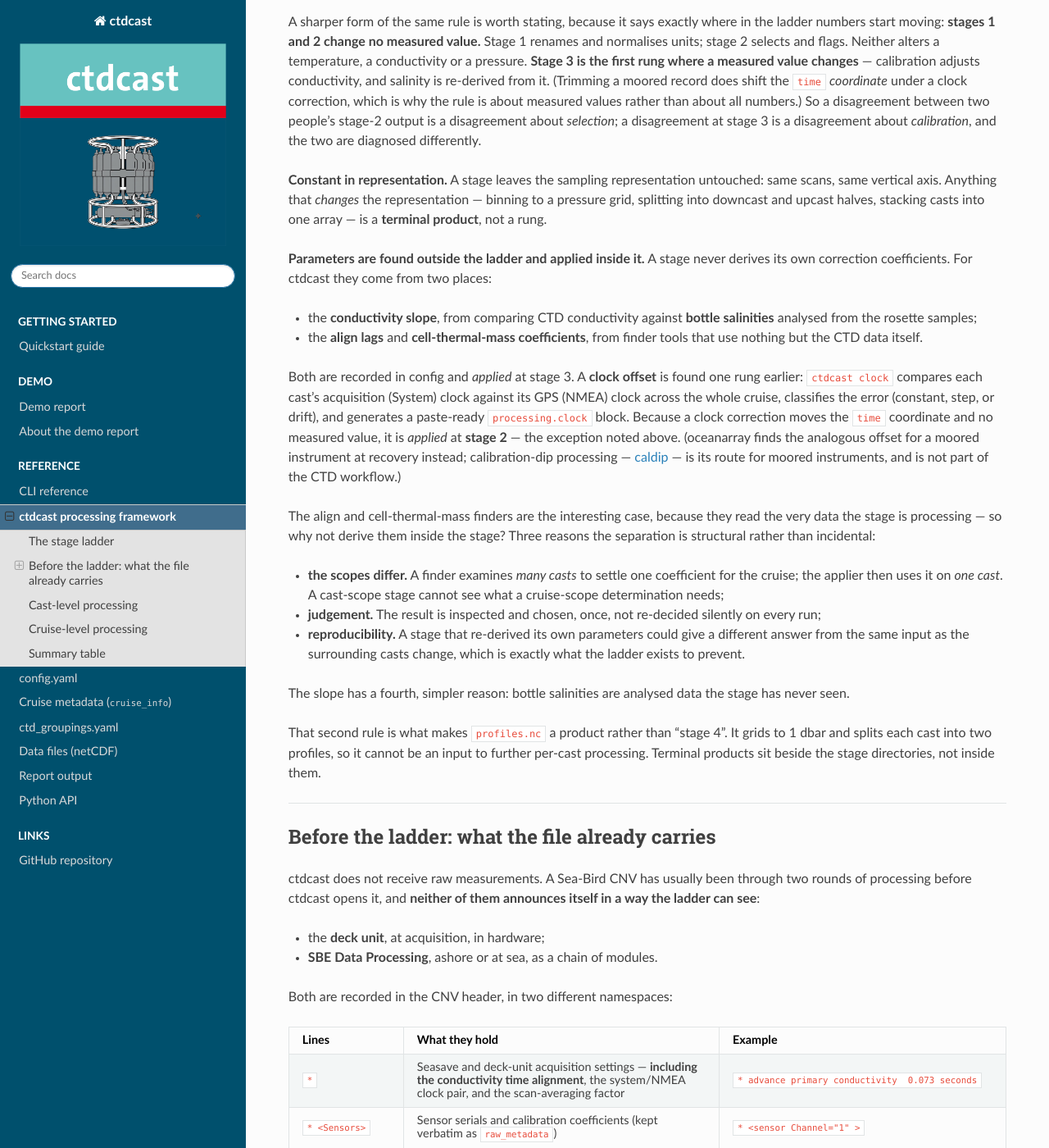
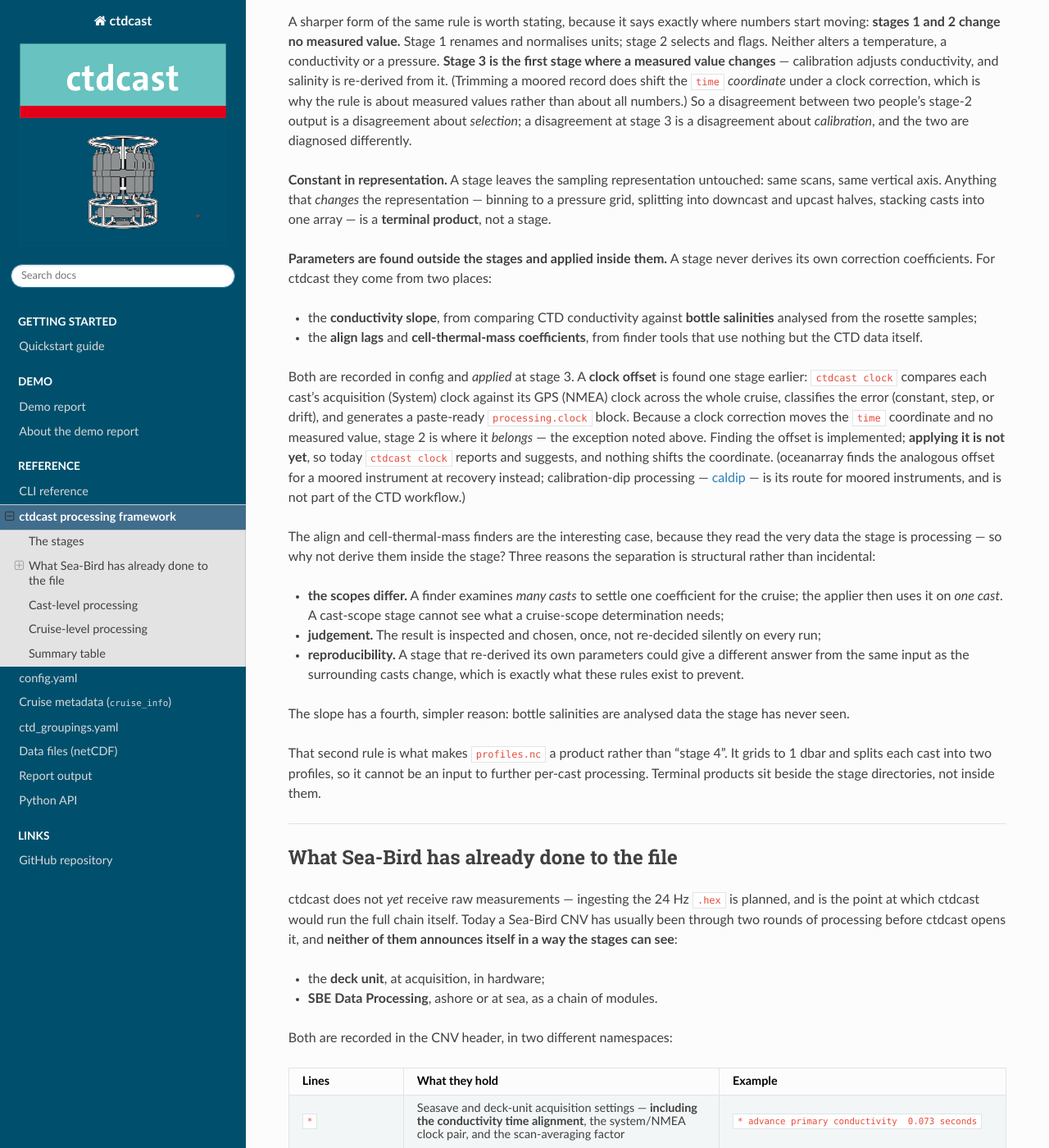
Before and after one commit to ocean-uhh/ctdcast, a Sphinx documentation site: the page built from docs/source/processing_framework.rst, in a window 1280 px wide and 1400 px high, scrolled down 855 px. Shown: the whole window at 82% size. Built offline with Sphinx 7.4.7 and the Read the Docs theme 3.1.0, drawn with Linux system fonts in a browser that asks for light colours; some of the changed text lies outside the part shown.

Commit message:
cleanup: docs

```diff
--- a/docs/source/processing_framework.rst
+++ b/docs/source/processing_framework.rst
@@ -32,8 +32,8 @@ profile already belongs to, so it indexes nothing.
 
 ----
 
-The stage ladder
-----------------
+The stages
+----------
 
 Two rules govern what may be a *stage* rather than a *product*:
 
@@ -43,9 +43,9 @@ those scans. This is why a later stage can always be re-run from an earlier one,
 and why the lineage on disk is meaningful rather than lossy.
 
 A sharper form of the same rule is worth stating, because it says exactly where
-in the ladder numbers start moving: **stages 1 and 2 change no measured value.**
+numbers start moving: **stages 1 and 2 change no measured value.**
 Stage 1 renames and normalises units; stage 2 selects and flags. Neither alters a
-temperature, a conductivity or a pressure. **Stage 3 is the first rung where a
+temperature, a conductivity or a pressure. **Stage 3 is the first stage where a
 measured value changes** — calibration adjusts conductivity, and salinity is
 re-derived from it. (Trimming a moored record does shift the ``time`` *coordinate*
 under a clock correction, which is why the rule is about measured values rather
@@ -56,9 +56,9 @@ about *calibration*, and the two are diagnosed differently.
 **Constant in representation.** A stage leaves the sampling representation
 untouched: same scans, same vertical axis. Anything that *changes* the
 representation — binning to a pressure grid, splitting into downcast and upcast
-halves, stacking casts into one array — is a **terminal product**, not a rung.
+halves, stacking casts into one array — is a **terminal product**, not a stage.
 
-**Parameters are found outside the ladder and applied inside it.** A stage never
+**Parameters are found outside the stages and applied inside them.** A stage never
 derives its own correction coefficients. For ctdcast they come from two places:
 
 - the **conductivity slope**, from comparing CTD conductivity against **bottle
@@ -67,11 +67,13 @@ derives its own correction coefficients. For ctdcast they come from two places:
   that use nothing but the CTD data itself.
 
 Both are recorded in config and *applied* at stage 3. A **clock offset** is found
-one rung earlier: ``ctdcast clock`` compares each cast's acquisition (System) clock
+one stage earlier: ``ctdcast clock`` compares each cast's acquisition (System) clock
 against its GPS (NMEA) clock across the whole cruise, classifies the error
 (constant, step, or drift), and generates a paste-ready ``processing.clock`` block.
-Because a clock correction moves the ``time`` coordinate and no measured value, it
-is *applied* at **stage 2** — the exception noted above. (oceanarray finds the
+Because a clock correction moves the ``time`` coordinate and no measured value,
+stage 2 is where it *belongs* — the exception noted above. Finding the offset is
+implemented; **applying it is not yet**, so today ``ctdcast clock`` reports and
+suggests, and nothing shifts the coordinate. (oceanarray finds the
 analogous offset for a moored instrument at recovery instead; calibration-dip
 processing — `caldip <https://github.com/ocean-uhh/caldip>`_ — is its route for
 moored instruments, and is not part of the CTD workflow.)
@@ -87,7 +89,7 @@ stage? Three reasons the separation is structural rather than incidental:
   silently on every run;
 - **reproducibility.** A stage that re-derived its own parameters could give a
   different answer from the same input as the surrounding casts change, which is
-  exactly what the ladder exists to prevent.
+  exactly what these rules exist to prevent.
 
 The slope has a fourth, simpler reason: bottle salinities are analysed data the
 stage has never seen.
@@ -99,12 +101,13 @@ directories, not inside them.
 
 ----
 
-Before the ladder: what the file already carries
-------------------------------------------------
+What Sea-Bird has already done to the file
+------------------------------------------
 
-ctdcast does not receive raw measurements. A Sea-Bird CNV has usually been through
-two rounds of processing before ctdcast opens it, and **neither of them announces
-itself in a way the ladder can see**:
+ctdcast does not *yet* receive raw measurements — ingesting the 24 Hz ``.hex`` is
+planned, and is the point at which ctdcast would run the full chain itself. Today a
+Sea-Bird CNV has usually been through two rounds of processing before ctdcast opens
+it, and **neither of them announces itself in a way the stages can see**:
 
 - the **deck unit**, at acquisition, in hardware;
 - **SBE Data Processing**, ashore or at sea, as a chain of modules.
@@ -157,7 +160,7 @@ Two consequences follow for the alignment specifically:
 - **The 0.073 s figure is a configuration value, not a constant.** The lag is
   dominated by water transit through the pumped plumbing, so a faster pump or a
   shorter tube shortens it. This is why the align lag is *found* from the data
-  (see the ladder rules above) rather than read from a table — the table value is
+  (see the stage rules above) rather than read from a table — the table value is
   the fallback and the sanity bound.
 - **The advance is recorded per channel**, and older deck units do not always set
   the two conductivity channels alike. Where they differ, the secondary channel
@@ -182,17 +185,17 @@ parameter set, which would let a config value look applied when it was not. In
 practice that means a stage **skips** work already done upstream rather than doing
 it and undoing it later, which is also what keeps the QC flags monotone.
 
-Where a file enters the ladder
-~~~~~~~~~~~~~~~~~~~~~~~~~~~~~~
+Where a file enters the sequence
+~~~~~~~~~~~~~~~~~~~~~~~~~~~~~~~~
 
 The ``binavg`` module is the one that decides this, and its ``bintype`` matters
 more than its size:
 
 - ``bintype = seconds`` — the file is still a time series, decimated. It enters at
-  stage 1 and the whole ladder applies.
+  stage 1 and every stage applies.
 - ``bintype = decibars`` — the file has already been gridded onto a pressure axis.
-  Its sampling representation has changed, which by the second ladder rule makes it
-  a **terminal product** rather than a rung. Time-domain corrections cannot be
+  Its sampling representation has changed, which by the second rule above makes it
+  a **terminal product** rather than a stage. Time-domain corrections cannot be
   applied to it: Sea-Bird states plainly that Align CTD *"cannot be run on files
   that have been averaged into pressure or depth bins"*, and Loop Edit needs three
   successive scans to compute velocity, which a 1 dbar grid has destroyed.
@@ -265,7 +268,7 @@ determines what work is left to do. A typical shipboard chain runs
 Pointed at the first prong, ctdcast receives a file that has *not* been loop-edited,
 so ship-heave reversals are still present and its own compiled product will carry
 them unless it removes them itself. Pointed at the second, it receives a finished
-gridded product and its ladder has nothing left to add. Neither is wrong — but the
+gridded product and the stages have nothing left to add. Neither is wrong — but the
 difference is invisible without reading the header, which is the point.
 
 ----
@@ -289,8 +292,8 @@ One cast in, one cast out, once per cast.
      kinds of work. ``datcnv`` is conversion — hex to engineering units — which is
      stage-0/1 work. But ``wildedit`` (despike), ``wfilter`` (median filter),
      ``filter`` (low-pass), ``alignctd`` (sensor time alignment) and ``celltm``
-     (cell thermal mass) all **change measured values**, which by the ladder's
-     second invariant makes them **stage-3-class corrections applied upstream**,
+     (cell thermal mass) all **change measured values**, which by the second rule
+     above makes them **stage-3-class corrections applied upstream**,
      with per-variable parameters recorded only in the CNV header::
 
          # wfilter_action t090C = median, 10
@@ -301,7 +304,7 @@ One cast in, one cast out, once per cast.
 
      - **Re-run scope is asymmetric.** Changing a ctdcast stage-3 parameter
        invalidates stage 3. Changing a *ctdam* parameter regenerates the CNV and
-       invalidates the ctdcast ladder **from stage 1**, because the corrections
+       invalidates every ctdcast stage **from stage 1**, because the corrections
        sit below it. That is the practical cost of these steps living outside the
        framework.
      - **Stage 3 must know what was already done.** Applying a cell-thermal-mass
@@ -311,7 +314,7 @@ One cast in, one cast out, once per cast.
 
      The longer-term shape is to express these as ctdcast stage-3 modules with
      their parameters in ctdcast's config, ingesting unfiltered ``datcnv`` output
-     — one place for the parameters, and re-runnable within the ladder.
+     — one place for the parameters, and re-runnable within the stages.
      Importantly this needs **no file round-trip**: ctdam is a Python library
      whose appliers (``AlignCTD``, ``WFilter``, ``CellTM``, ``LoopRemoval``)
      accept and return an in-memory ``CTDData``, so ctdcast would call them
@@ -335,14 +338,17 @@ One cast in, one cast out, once per cast.
   becomes ``ctd_temperature`` when there is no second sensor to distinguish it
   from. The backend is pluggable (``CtdBackend``); ``seasenselib`` is the current
   implementation.
-- **Stage 2 — trim.** Decide which scans belong to the real cast: downcast/upcast
-  splitting, soak detection at the start, back-on-deck detection at the end. This
+- **Stage 2 — trim.** Decide which scans belong to the real cast: soak detection at
+  the start and back-on-deck detection at the end. It does **not** split the cast
+  into downcast and upcast — splitting changes the sampling representation, so by
+  the second rule above it belongs to a terminal product, and it happens in the
+  ``profiles`` compile. This
   is the profile analogue of trimming a moored record to its deployment window —
-  same rung, same question, different domain (see the note below).
+  same stage, same question, different domain (see the note below).
   QARTOD flag 4 is set on soak and post-recovery records — **marked, not deleted**,
   per the monotonicity rule — and the detection parameters are recorded in
   ``history``.
-- **Stage 3 — QC and calibration.** Gross-range QC, then any conductivity
+- **Stage 3 — QC and calibration.** Gross-range and spike QC, then any conductivity
   calibration named in the cruise config, then salinity re-derived from the
   calibrated conductivity. Deliberately **iterative**: re-run it as calibration
   improves, which is why it must not consume its own output.
@@ -391,11 +397,11 @@ Summary table
    * - 2
      - cast
      - Trim
-     - Downcast/upcast split; soak and back-on-deck flagged (not removed)
+     - Soak and back-on-deck flagged (not removed); no splitting
    * - 3
      - cast
      - QC and calibration
-     - Gross-range QC; conductivity calibration; salinity re-derived
+     - Gross-range and spike QC; conductivity calibration; salinity re-derived
    * - profiles
      - cruise
      - Compile (CTD)
@@ -407,7 +413,7 @@ Summary table
 
 .. note::
 
-   **The rungs line up with oceanarray's**, which processes moored time series
+   **The stages line up with oceanarray's**, which processes moored time series
    rather than profiles:
 
    .. list-table::
@@ -430,11 +436,11 @@ Summary table
         - gross-range QC, conductivity calibration, salinity
         - QARTOD QC, pressure interpolation, salinity, velocity rotation
 
-   The alignment is not a coincidence of numbering: each rung is a *kind* of
+   The alignment is not a coincidence of numbering: each stage is a *kind* of
    transformation, so the same three appear whether the thing being processed is
    a cast or a mooring record. What differs is the domain — a cast's "real
    measurement" begins after the soak, a mooring's after deployment — and
-   therefore the specific operations, not the intent of the rung.
+   therefore the specific operations, not the intent of the stage.
 
    What genuinely does not transfer is the level above: oceanarray continues to
    mooring- and array-level steps (stack, grid, concatenate, boundary merge)
```
Also changed, not shown: docs/source/cli_reference.rst (+78 -4 lines), docs/source/config_yaml.rst (+5 -3 lines), docs/source/data_files.rst (+7 -8 lines), 7 other files.
